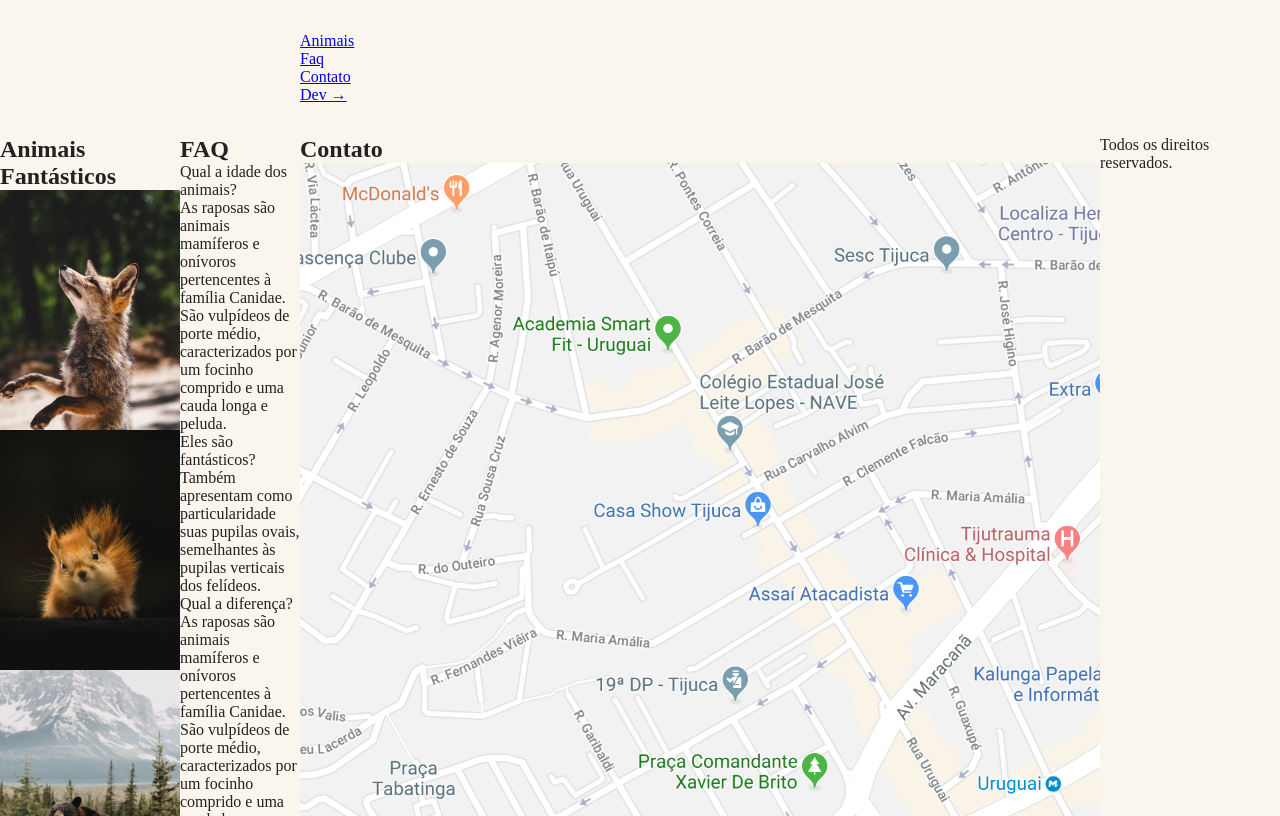
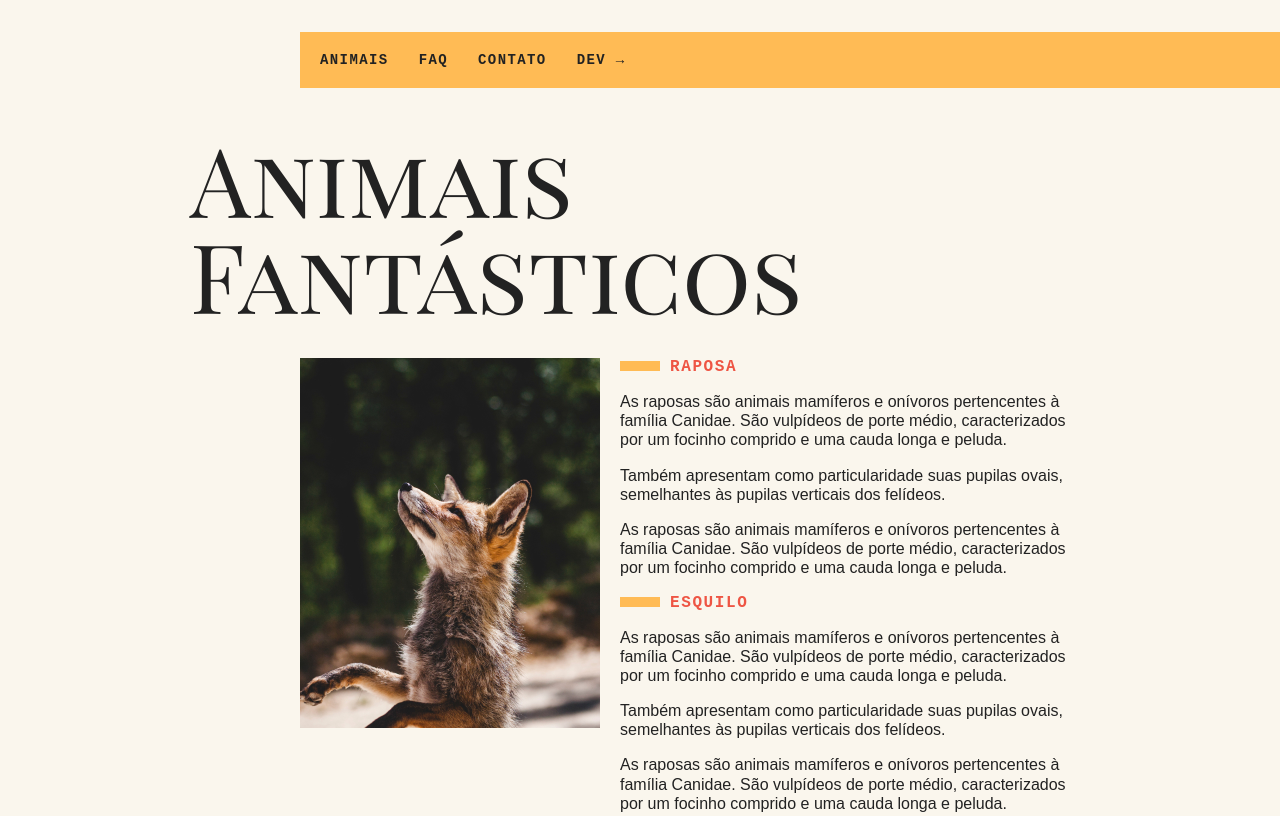
Before and after one commit to EduardoMoreira26/Animais-Fantasticos--Site, a plain HTML site: page index.html in a window 1280 px wide. Shown: the top 816 px of the page. Drawn offline with Linux system fonts and the light colour scheme; a script that the page names is missing.

Commit message:
second commit

```diff
--- a/css/style.css
+++ b/css/style.css
@@ -34,4 +34,85 @@ body {
   grid-column: 3 / 5;
   margin-top: 2rem;
   margin-bottom: 2rem;
+  background: #fb5;
 }
+
+.menu ul {
+  display: flex;
+  flex-wrap: wrap;
+  padding: 10px;
+}
+
+.menu ul li a {
+  display: block;
+  padding: 10px;
+  margin-right: 10px;
+  color: #222222;
+  text-decoration: none;
+  font-family: "IBM Plex Mono", monospace;
+  text-transform: uppercase;
+  font-weight: bold;
+  font-size: 0.875rem;
+  letter-spacing: 0.1em;
+}
+
+.grid-section {
+  grid-column: 2 / 4;
+  width: 100%;
+  box-sizing: border-box;
+  padding: 10px;
+  display: grid;
+  grid-template-columns: 90px 300px 1fr;
+  grid-gap: 20px;
+  margin-bottom: 4rem;
+}
+
+.titulo {
+  font-family: "Playfair Display SC", georgia;
+  font-size: 6rem;
+  line-height: 1;
+  font-weight: 400;
+  margin-bottom: 1rem;
+  grid-column: 1 / 4;
+}
+
+.animais h2 {
+  font-family: "IBM Plex Mono", monospace;
+  font-size: 1rem;
+  text-transform: uppercase;
+  letter-spacing: 0.1em;
+  margin-bottom: 1rem;
+  color: #e54;
+}
+
+.animais h2:before {
+  content: "";
+  display: inline-block;
+  width: 40px;
+  height: 10px;
+  margin-right: 10px;
+  background: #fb5;
+}
+
+.animais p {
+  font-family: Arial, Helvetica, sans-serif;
+  line-height: 1.2;
+  margin-bottom: 1rem;
+}
+
+/* CRIAR BARRA DE SCROLL ONDE AS IMAGENS FICAM */
+.animais-lista {
+  height: 370px;
+  overflow-y: scroll;
+  grid-column: 2;
+}
+
+.animais-lista:-webkit-scrollbar {
+  width: 18px;
+}
+
+.animais-lista:-webkit-scrollbar-thumb {
+  background: #fb5;
+  border-left: 4px solid #faf6ed;
+  border-right: 4px solid #faf6ed;
+}
--- a/index.html
+++ b/index.html
@@ -8,6 +8,7 @@
   <title>Animais Fantásticos</title>
   <meta name="description" content="">
   <meta name="viewport" content="width=device-width, initial-scale=1">
+  <link href="https://fonts.googleapis.com/css2?family=Playfair+Display+SC&display=swap" rel="stylesheet">
   <link rel="stylesheet" type="text/css" href="css/style.css">
 </head>
 
@@ -24,7 +25,7 @@
 
   <section class="grid-section animais" id="animais">
     <h1 class="titulo">Animais Fantásticos</h1>
-    <ul>
+    <ul class="animais-lista">
       <li>
         <img src="img/imagem1.jpg" alt="#">
       </li>
```
